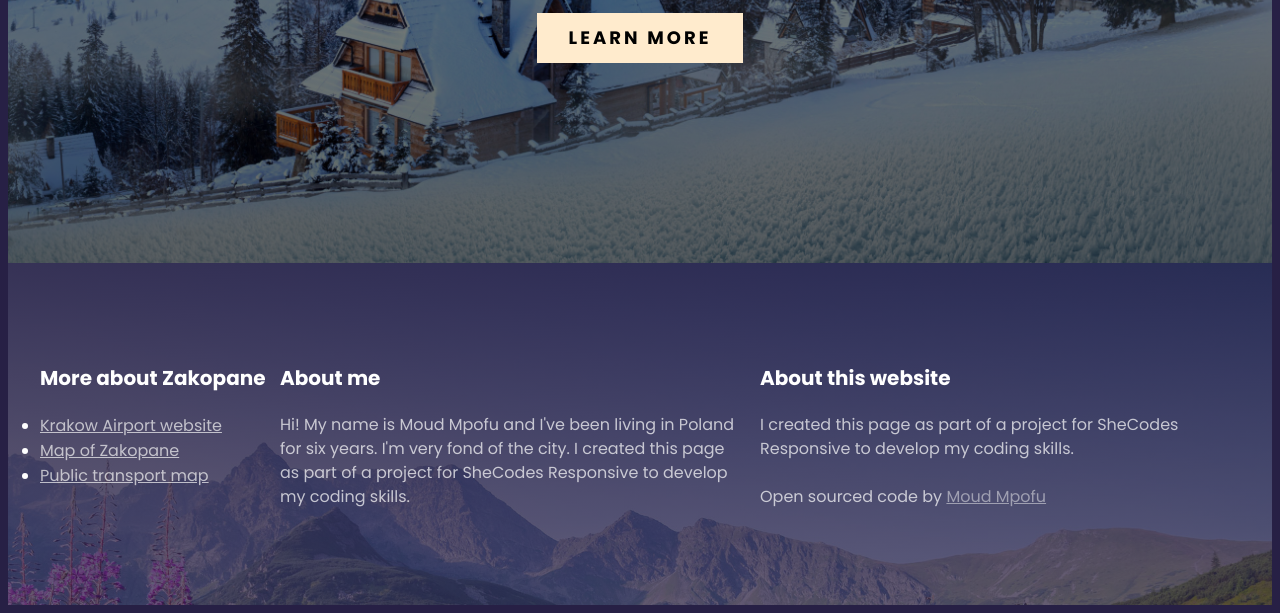
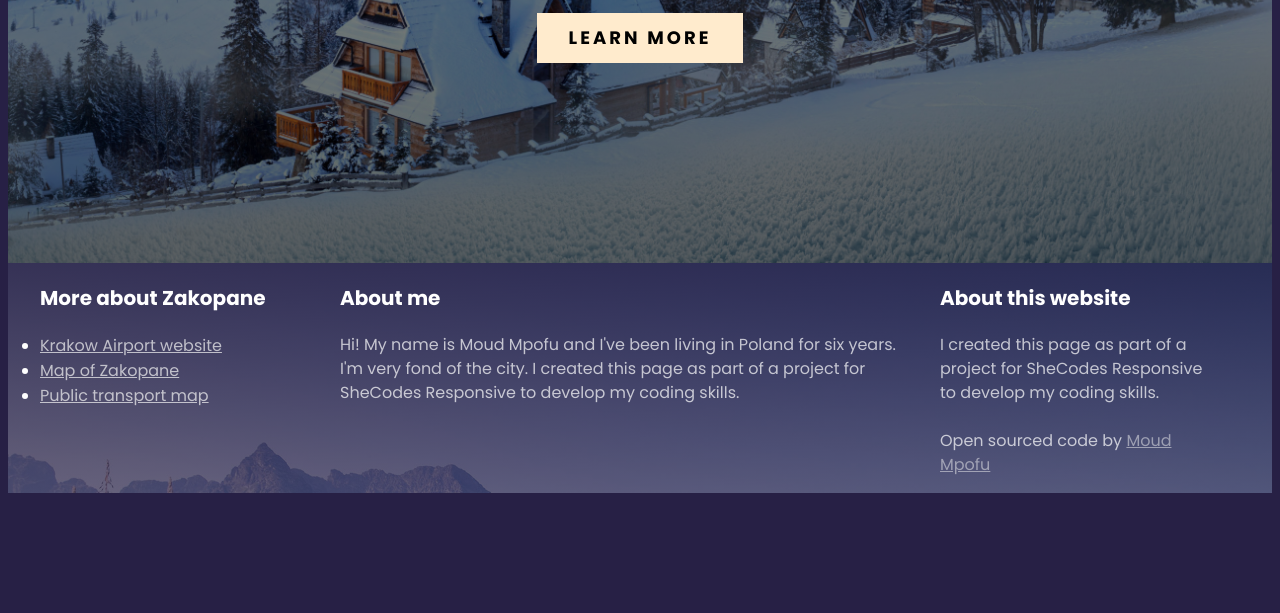
Before and after one commit to MpofuMoud/Zakopane-Travel-project, a plain HTML site: page index.html in a window 1280 px wide. Shown: the part 523-1136 px from the top of the page. After the commit the page ends 1024 px from the top, so only its background shows below. Drawn offline with Linux system fonts and the light colour scheme.

Commit message:
made the grid responsive

```diff
--- a/src/styles.css
+++ b/src/styles.css
@@ -51,7 +51,7 @@ header a {
 }
 .grid {
   display: grid;
-  grid-template-columns: 1fr 2fr 2fr;
+  grid-template-columns: 1fr 2fr 1fr;
 }
 
 section {
@@ -68,7 +68,6 @@ footer {
 
   background-repeat: no-repeat;
   background-size: cover;
-  padding: 80px 0;
 }
 
 footer h3 {
@@ -114,4 +113,7 @@ footer a {
   header h3 {
     font-size: 12px;
   }
+  .grid {
+    grid-template-columns: 1fr 2fr 2fr;
+  }
 }
```
